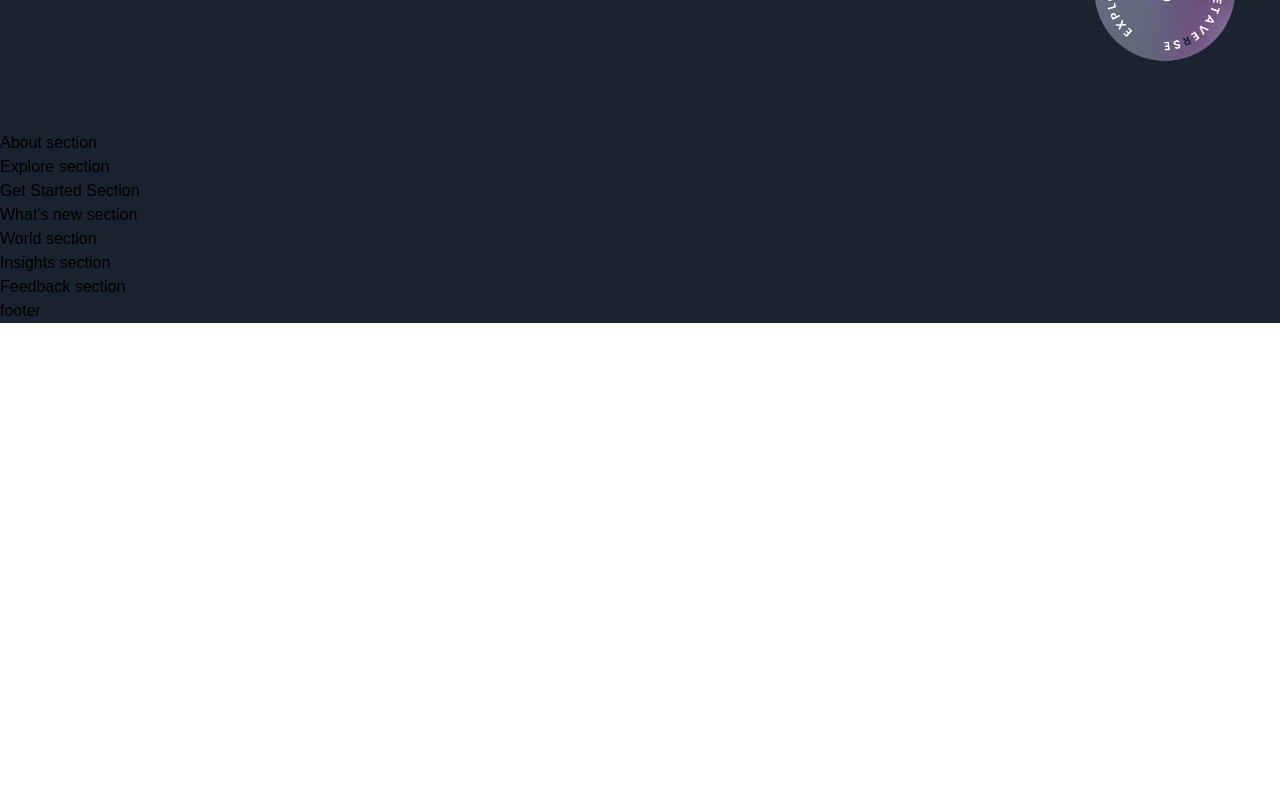
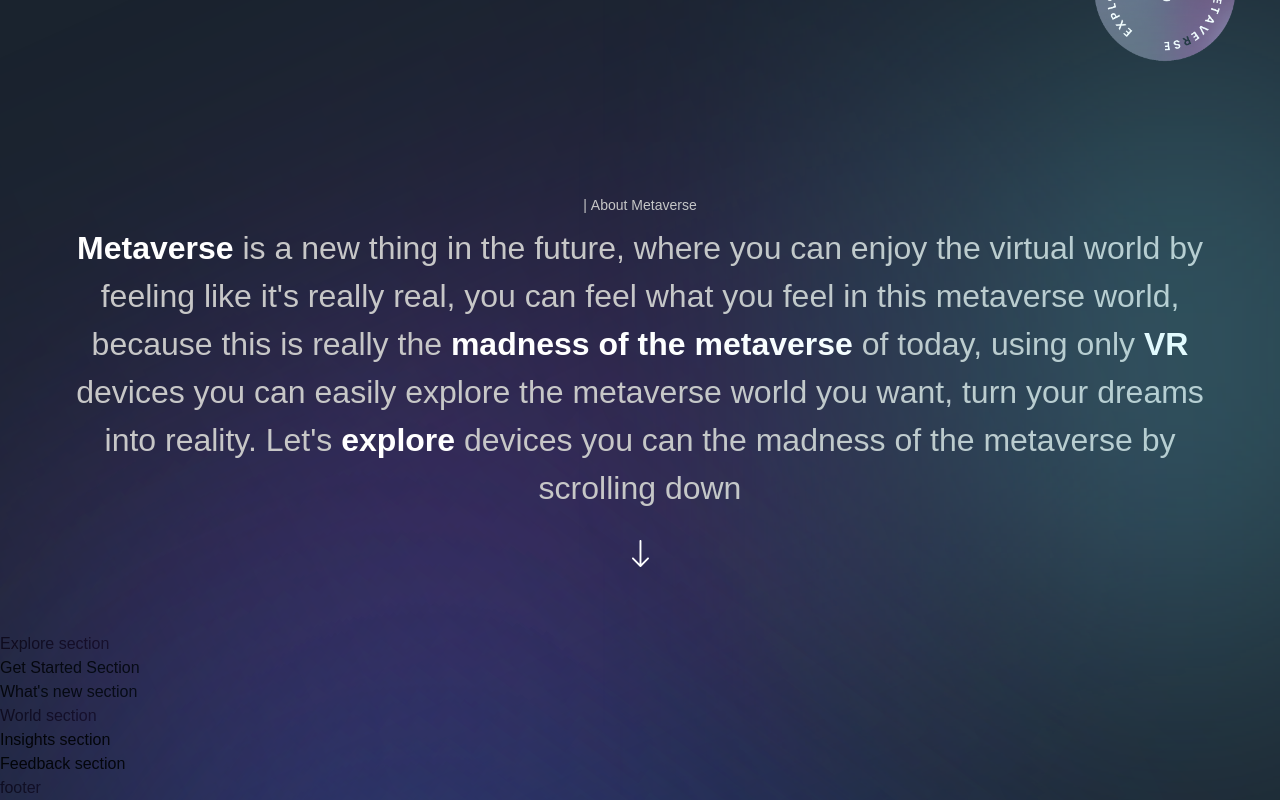
Before and after one commit to ConnectWithNoor/metaverses-landing, a Next.js app: page / in a window 1280 px wide. Shown: the part 973-1773 px from the top of the page. Before the commit the page ends 1296 px from the top, so only its background shows below. Built offline with nearby package versions, Linux system fonts and the light colour scheme; a web font is replaced by a local one.

Commit message:
section about

```diff
--- a/app/page.tsx
+++ b/app/page.tsx
@@ -15,13 +15,23 @@ export default function Home() {
     <main className='bg-primary-black overflow-hidden'>
       <Navbar />
       <Hero />
+      <div className='relative'>
         <About />
+        <div className='gradient-03 z-0' />
         <Explore />
+      </div>
+      <div className='relative'>
         <GetStarted />
+        <div className='gradient-04 z-0' />
+
         <WhatsNew />
+      </div>
       <World />
+      <div className='relative'>
         <Insights />
+        <div className='gradient-04 z-0' />
         <Feedback />
+      </div>
       <Footer />
     </main>
   );
--- a/app/{components}/CustomTexts.tsx
+++ b/app/{components}/CustomTexts.tsx
@@ -1,9 +1,31 @@
 'use client';
 
-export const TypingText = () => (
-  <p>Typing Text</p>
+import { motion } from 'framer-motion';
+import { textContainer, textVariant2 } from '../{utils}/motion';
+
+type Props = {
+  title: string;
+  className: string;
+};
+
+export const TypingText = ({ title, className }: Props) => (
+  <motion.p
+    variants={textContainer}
+    initial='hidden'
+    whileInView='show'
+    className='font-normal text-[14px] text-secondary-white'
+  >
+    {Array.from(title).map((letter, index) => (
+      <motion.span
+        key={letter + index}
+        variants={textVariant2}
+        initial='hidden'
+        whileInView='show'
+      >
+        {letter === ' ' ? '\u00A0' : letter}
+      </motion.span>
+    ))}
+  </motion.p>
 );
 
-export const TitleText = () => (
-  <h2>Title Text</h2>
-);
+export const TitleText = ({ title, className }: Props) => <h2>Title Text</h2>;
--- a/app/{components}/Navbar.tsx
+++ b/app/{components}/Navbar.tsx
@@ -18,7 +18,7 @@ const Navbar = () => (
       className={`${styles.innerWidth} mx-auto flex justify-between gap-8 2xl:`}
     >
       {/* search icon */}
-      <div className='relative w-[24px] h-[24px]'>
+      <div className='relative w-[24px] h-[24px] cursor-pointer'>
         <Image src='/search.svg' alt='search' fill className='object-contain' />
       </div>
 
@@ -29,7 +29,7 @@ const Navbar = () => (
       </h2>
 
       {/* hambudger menu icon */}
-      <div className='w-[24px] h-[24px] relative'>
+      <div className='w-[24px] h-[24px] relative cursor-pointer'>
         <Image src='/menu.svg' alt='menu' fill className='object-contain' />
       </div>
     </div>
--- a/app/{sections}/About.tsx
+++ b/app/{sections}/About.tsx
@@ -1,8 +1,53 @@
 'use client';
+import { motion } from 'framer-motion';
+import { TypingText } from '../{components}';
+import { fadeIn, staggerContainer, textContainer } from '../{utils}/motion';
+
+import styles from '../{styles}';
 
 const About = () => (
-  <section>
-    About section
+  <section className={`${styles.paddings} relative z-10`}>
+    <div className='gradient-02 z-0' />
+    <motion.div
+      variants={textContainer}
+      initial='hidden'
+      whileInView='show'
+      viewport={{ once: false, amount: 0.25 }}
+      className={`${styles.innerWidth} ${styles.flexCenter} mx-auto flex-col`}
+    >
+      <TypingText title='| About Metaverse' className='text-center' />
+
+      <motion.p
+        variants={fadeIn('up', 'tween', 0.2, 1)}
+        initial='hidden'
+        whileInView='show'
+        className='mt-[8px] font-normal sm:text-[32px] text-[20px] text-center text-secondary-white'
+      >
+        <span className='font-extrabold text-white'>Metaverse </span>
+        is a new thing in the future, where you can enjoy the virtual world by
+        feeling like it&apos;s really real, you can feel what you feel in this
+        metaverse world, because this is really the{' '}
+        <span className='font-extrabold text-white'>
+          {' '}
+          madness of the metaverse
+        </span>{' '}
+        of today, using only
+        <span className='font-extrabold text-white'> VR</span> devices you can
+        easily explore the metaverse world you want, turn your dreams into
+        reality. Let&apos;s
+        <span className='font-extrabold text-white'> explore</span> devices you
+        can the madness of the metaverse by scrolling down
+      </motion.p>
+
+      <motion.img
+        variants={fadeIn('up', 'tween', 0.4, 1)}
+        initial='hidden'
+        whileInView='show'
+        src='/arrow-down.svg'
+        alt='arrow down'
+        className='w-[18px] h-[28px] object-contain mt-[28px]'
+      ></motion.img>
+    </motion.div>
   </section>
 );
 
--- a/app/{sections}/Hero.tsx
+++ b/app/{sections}/Hero.tsx
@@ -11,6 +11,7 @@ const Hero = () => (
       variants={textContainer}
       initial='hidden'
       whileInView='show'
+      viewport={{ once: false }}
       className={`${styles.innerWidth} mx-auto flex flex-col`}
     >
       {/* title */}
--- a/app/{utils}/motion.ts
+++ b/app/{utils}/motion.ts
@@ -21,8 +21,8 @@ export const navVariants = {
 };
 
 export const slideIn = (
-  direction: string,
-  type: string,
+  direction: 'left' | 'right' | 'up' | 'down',
+  type: 'tween' | 'spring',
   delay: number,
   duration: number
 ) => ({
@@ -95,10 +95,10 @@ export const textVariant2 = {
 };
 
 export const fadeIn = (
-  direction: string,
-  type: string,
-  delay: string,
-  duration: string
+  direction: 'left' | 'right' | 'up' | 'down',
+  type: 'tween' | 'spring',
+  delay: number,
+  duration: number
 ) => ({
   hidden: {
     x: direction === 'left' ? 100 : direction === 'right' ? -100 : 0,
```
Lines whose indentation alone changed are shown as unchanged.
